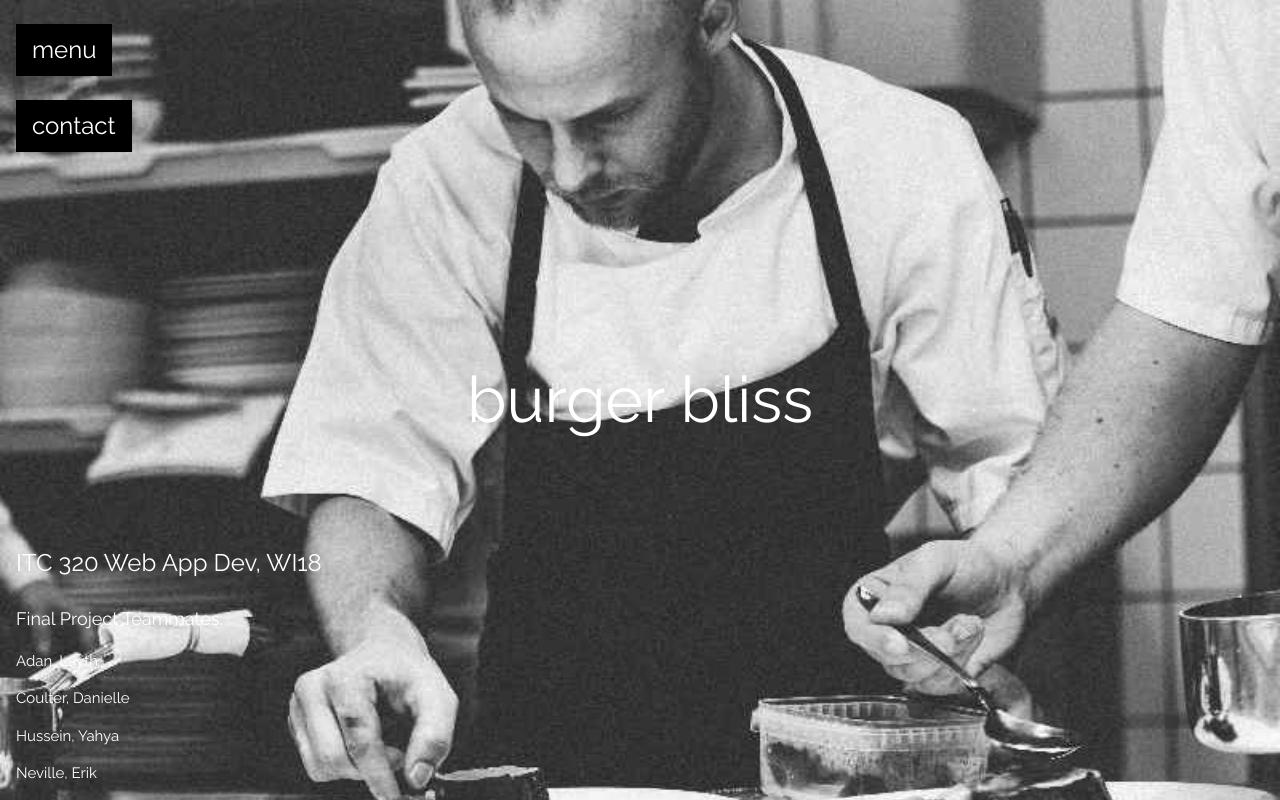
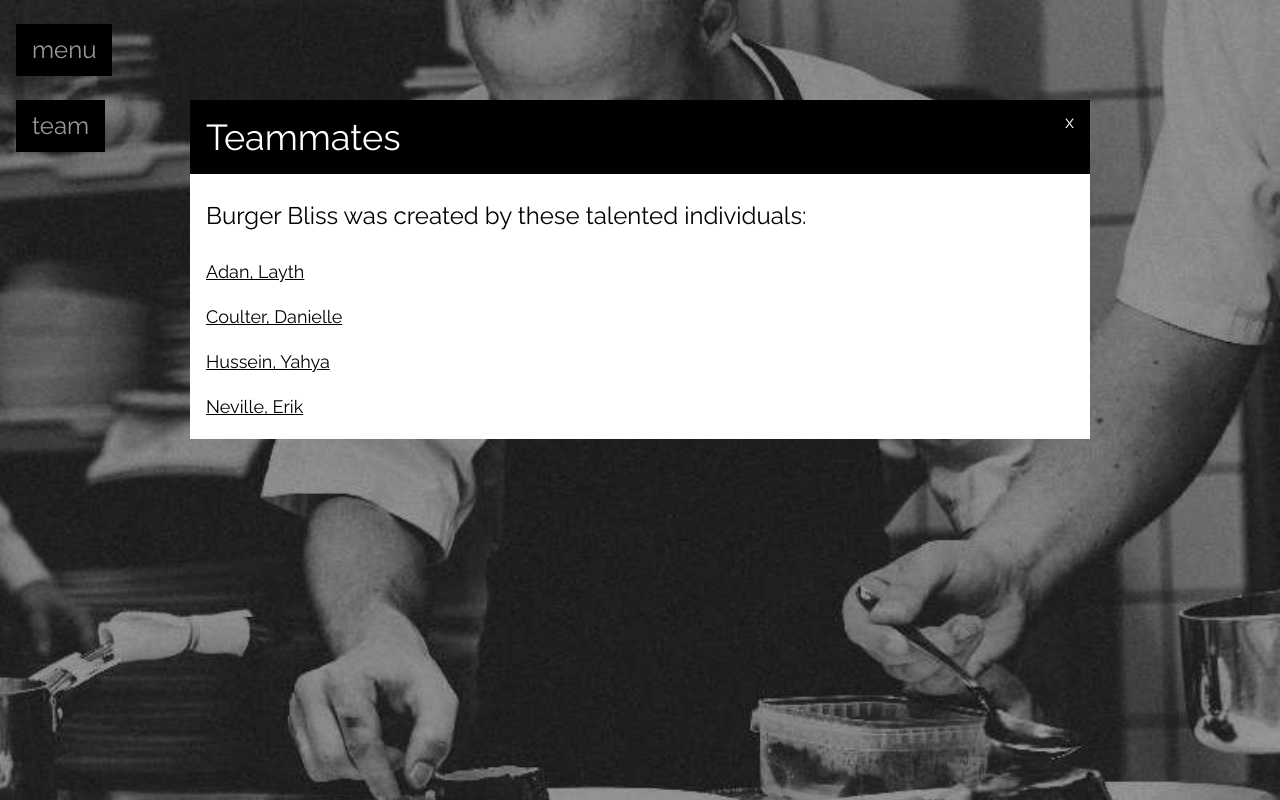
Before and after one commit to coultergeist/JavaScript, a PHP site: page / in a window 1280 px wide, after a click on "team". Run offline with PHP 8.4, Linux system fonts and the light colour scheme.

Commit message:
Add team button
Removed team info from front page to team button

```diff
--- a/foodtruck/index.php
+++ b/foodtruck/index.php
@@ -1,6 +1,6 @@
 <!DOCTYPE html>
 <html>
-<title>W3.CSS Template</title>
+<title>Testing</title>
 <meta charset="UTF-8">
 <meta name="viewport" content="width=device-width, initial-scale=1">
 <link rel="stylesheet" href="https://www.w3schools.com/w3css/4/w3.css">
@@ -23,16 +23,9 @@ body, html {height: 100%}
   </div>
   <div class="w3-display-topleft w3-container w3-xlarge">
     <p><button onclick="document.getElementById('menu').style.display='block'" class="w3-button w3-black">menu</button></p>
-    <p><button onclick="document.getElementById('contact').style.display='block'" class="w3-button w3-black">contact</button></p>
+    <p><button onclick="document.getElementById('contact').style.display='block'" class="w3-button w3-black">team</button></p>
   </div>
-  <div class="w3-display-bottomleft w3-container">
-    <p class="w3-xlarge">ITC 320 Web App Dev, WI18</p>
-    <p class="w3-large">Final Project Teammates:</p>
-    <p>Adan, Layth</p>
-    <p>Coulter, Danielle</p>
-    <p>Hussein, Yahya</p>
-    <p>Neville, Erik</p>
-  </div>
+
 </div>
 
 <!-- Menu Modal -->
@@ -70,8 +63,30 @@ body, html {height: 100%}
    <h5><input type="checkbox" name="order[]" value="drink">Fountain Drink <i>12 oz. Coke, Diet Coke, Grape Fanta, Iced Tea, Rootbeer </i><b>$1.99</b></h5>
        <h5><input type="checkbox" name="order[]" value="lemon">Fresh Lemonade <i>16 oz. fresh squeezed lemonade </i><b>$2.50</b></h5>
    </div>
+       </div>
    </form>
    </div>
 
+<!-- Team Modal -->
+<div id="contact" class="w3-modal">
+  <div class="w3-modal-content w3-animate-zoom">
+    <div class="w3-container w3-black">
+      <span onclick="document.getElementById('contact').style.display='none'" class="w3-button w3-display-topright w3-large">x</span>
+      <h1>Teammates</h1>
+    </div>
+    <div class="w3-container">
+      <form action="/action_page.php" target="_blank">
+          <p class="w3-xlarge">Burger Bliss was created by these talented individuals:</p>
+          <p class="w3-large"><a href="http://ladan.icoolshow.net/"/>Adan, Layth</p>
+          <p class="w3-large"><a href="http://dcoulter.icoolshow.net/"/>Coulter, Danielle</p>
+          <p class="w3-large"><a href="http://yhussein.icoolshow.net/"/>Hussein, Yahya</p>
+          <p class="w3-large"><a href="http://eneville.icoolshow.net/"/>Neville, Erik</p>
+
+
+      </form>
+    </div>
+  </div>
+</div>
+
 </body>
 </html>
```
